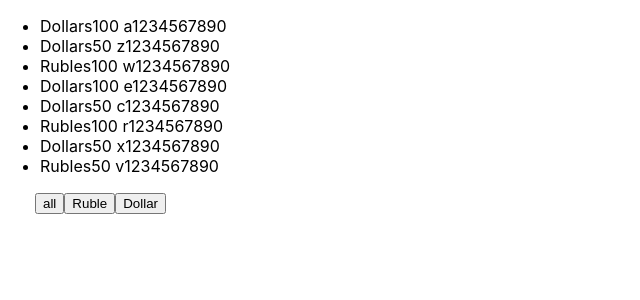
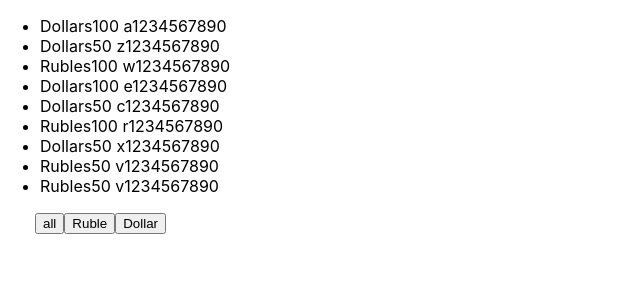
Before and after one commit to IvanBliudnik/microtasks, a React (Create React App) app: page / in a window 1280 px wide. Shown: the top 300 px of the page, without its empty margins (0-640 px from the left). Built offline with nearby package versions, Linux system fonts and the light colour scheme.

Commit message:
home commit

```diff
--- a/src/App.tsx
+++ b/src/App.tsx
@@ -51,6 +51,7 @@ export const App = () => {
         {banknots: 'Rubles', value: 100, number: ' r1234567890'},
         {banknots: 'Dollars', value: 50, number: ' x1234567890'},
         {banknots: 'Rubles', value: 50, number: ' v1234567890'},
+        {banknots: 'Rubles', value: 50, number: ' v1234567890'},
     ];
     const [money, setMoney] = useState<Array<ArrayCurrentMoneyProps>>(initialMoney)
     let [filter, setFilter] = useState<FilterType>("All")
```
